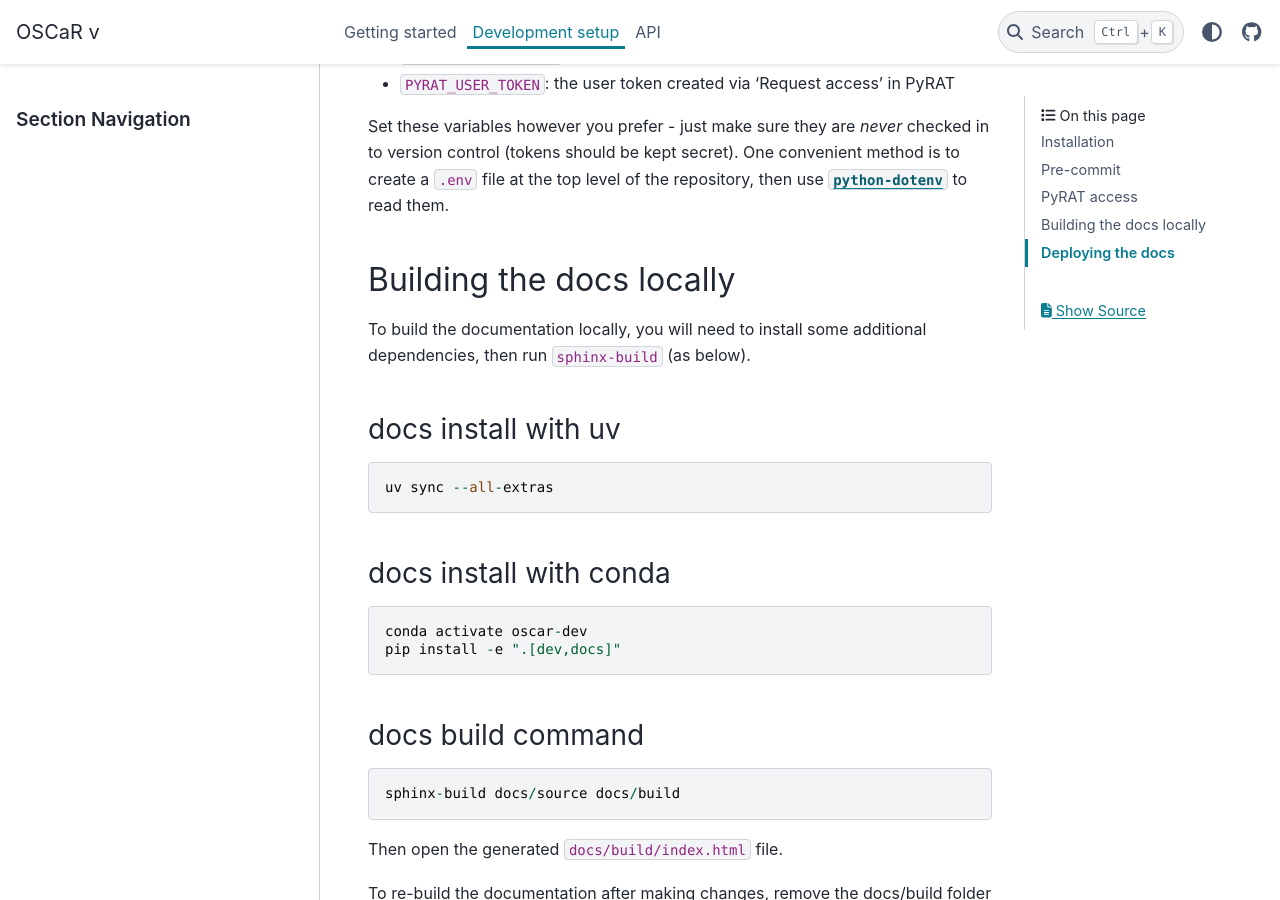
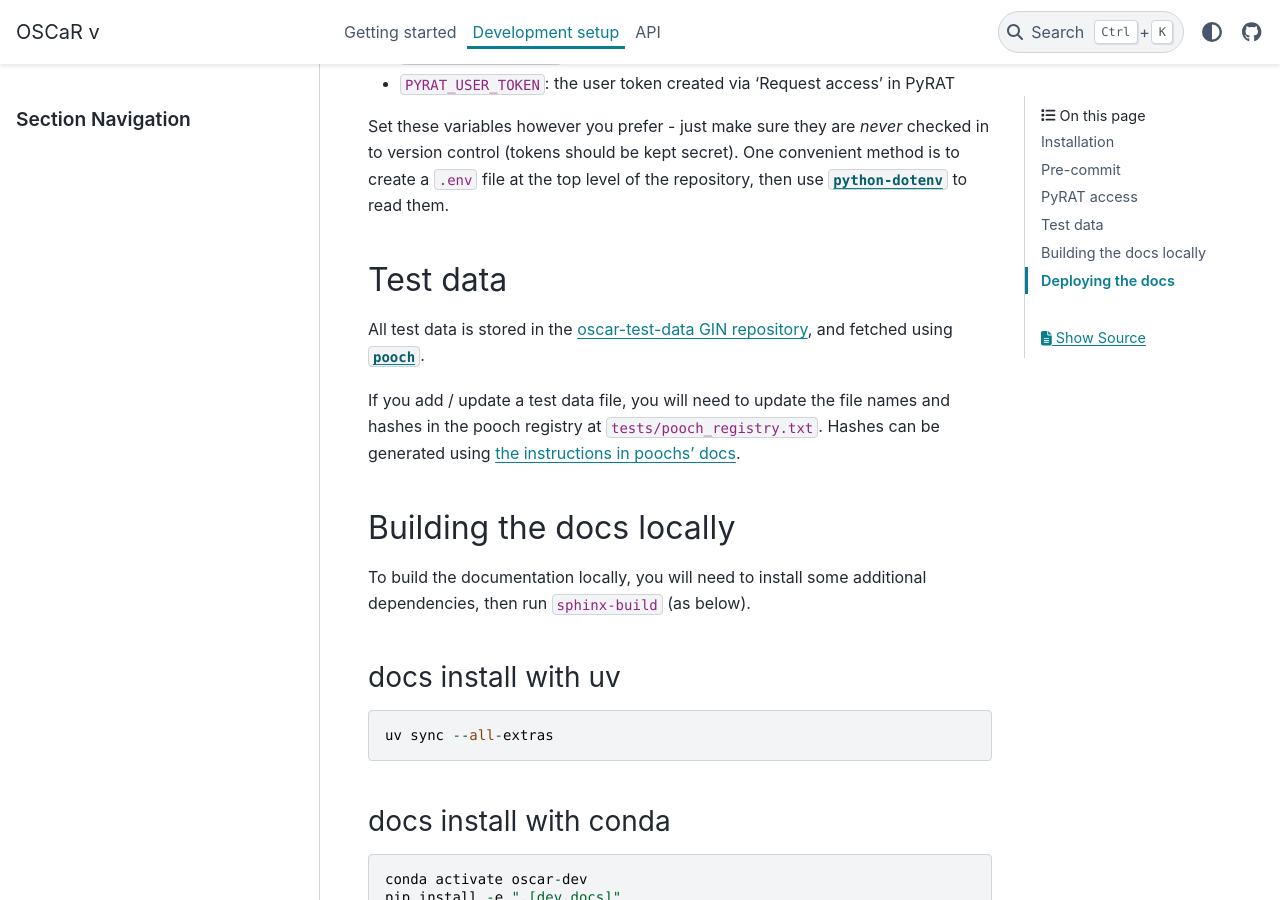
Before and after one commit to neuroinformatics-unit/OSCaR, a Sphinx documentation site: the page built from docs/source/developer_setup.md, in a window 1280 px wide and 900 px high, scrolled down 1687 px. Built offline with Sphinx 7.4.7 and the PyData theme 0.15.4, drawn with Linux system fonts in a browser that asks for light colours.

Commit message:
add a section on the test data (#42)

```diff
--- a/docs/source/developer_setup.md
+++ b/docs/source/developer_setup.md
@@ -56,6 +56,12 @@ Once all tokens have been created (as above), they can be provided to OSCaR by s
 
 Set these variables however you prefer - just make sure they are _never_ checked in to version control (tokens should be kept secret). One convenient method is to create a `.env` file at the top level of the repository, then use [`python-dotenv`](https://github.com/theskumar/python-dotenv) to read them.
 
+## Test data
+
+All test data is stored in the [oscar-test-data GIN repository](https://gin.g-node.org/neuroinformatics/oscar-test-data), and fetched using [`pooch`](https://www.fatiando.org/pooch/latest/).
+
+If you add / update a test data file, you will need to update the file names and hashes in the pooch registry at `tests/pooch_registry.txt`. Hashes can be generated using [the instructions in poochs' docs](https://www.fatiando.org/pooch/latest/hashes.html#calculating-hashes).
+
 ## Building the docs locally
 
 To build the documentation locally, you will need to install some additional dependencies, then run `sphinx-build` (as below).
```
